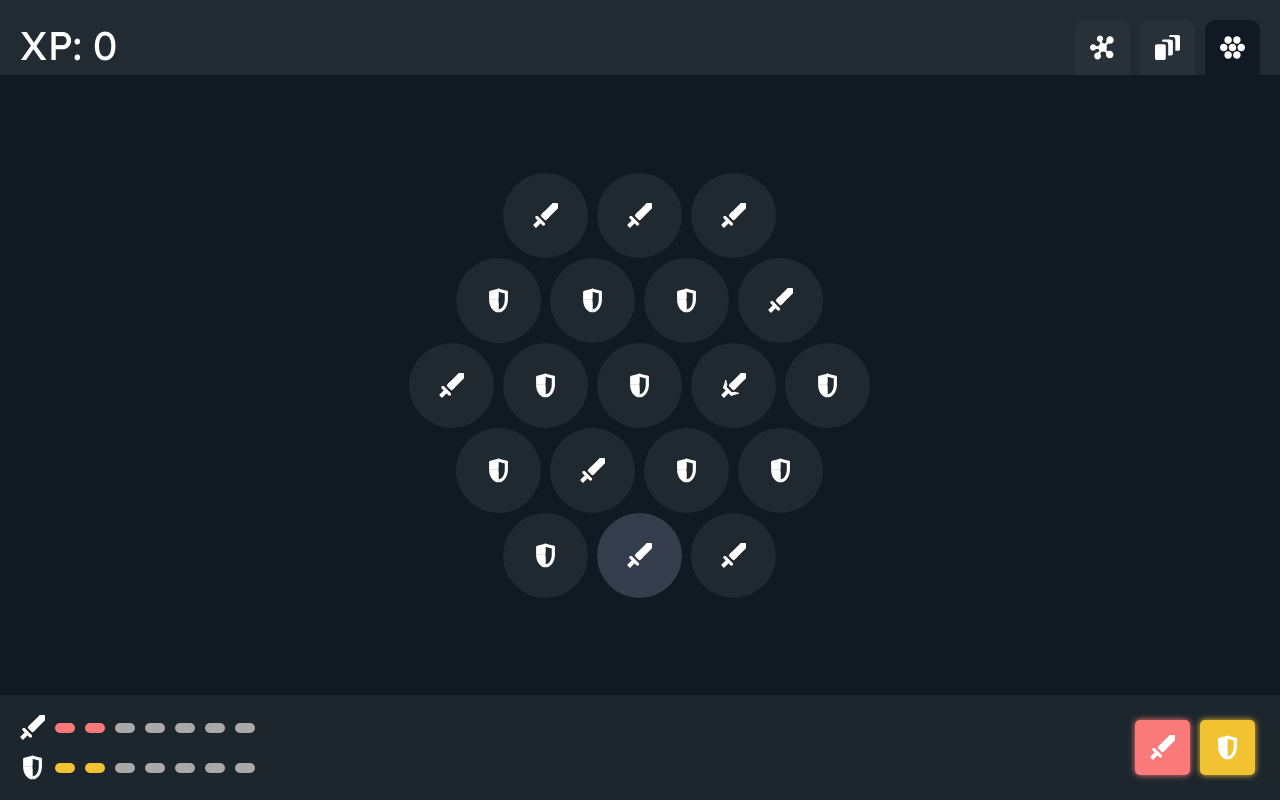
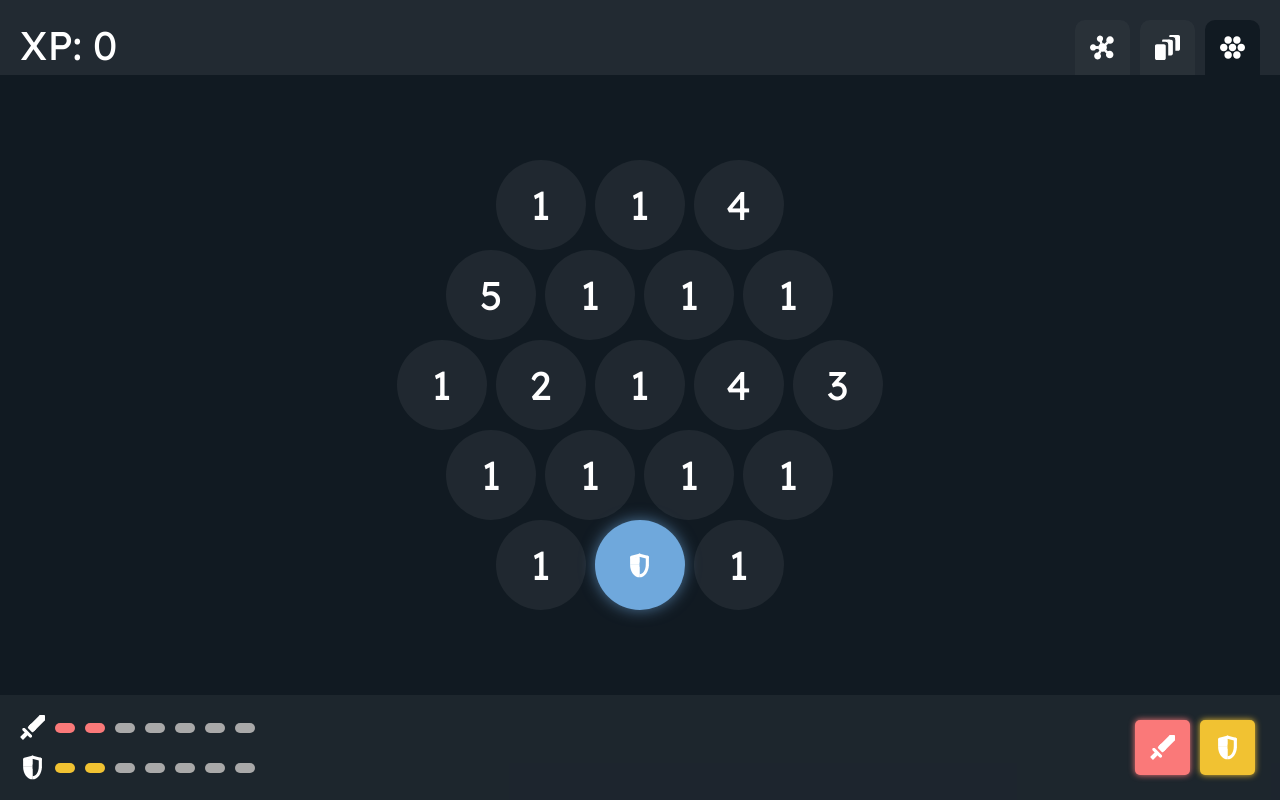
Before and after one commit to alexander-i-yang/Helix-3, a React (Create React App) app: page / in a window 1280 px wide. Built offline with nearby package versions, Linux system fonts and the light colour scheme.

Commit message:
Map with adjacency checking

```diff
--- a/src/App.js
+++ b/src/App.js
@@ -301,8 +301,8 @@ const skills = {
     1: {
       data: {
         background: "#5ed0c9",
-        //TODO: come up with something for this
-        title: "???",
+        title: "Bigger hand",
+        description: "You can hold more unused cards at once",
       },
     },
   },
@@ -779,14 +779,19 @@ const ExpCounter = props => {
 
 const MapSpace = props => {
   let className = "space";
+  const controlled = props.data["controlled"];
   if(props.data["playerSpace"]) className += " playerSpace";
   if(props.data["clicked"]) className += " clicked";
+  if(controlled) className += " controlled";
   return(
     <div
       className={className}
-      onClick={props.onClick}
-      >
-      <Icon name={props.data["iconName"]} />
+      onClick={props.onClick} >
+      {
+        controlled
+          ? <Icon name = {props.data["iconName"]} />
+          : <span>{props.data["stat"]}</span>
+      }
     </div>
   );
 };
@@ -805,10 +810,13 @@ class Map extends React.Component {
         const iconLevel = Math.floor(Math.random()*10);
         let icon = cards[iconSkill%2===0 ? "A" : "D"];
         icon = icon[iconLevel===0 ? 1 : 0]["name"];
-        console.log(icon);
+        const stat = iconSkill*Math.floor(Math.random()*5)+1;
         const space = {
           playerSpace: playerSpace,
+          controlled: playerSpace,
           iconName: icon,
+          iconCode: iconSkill+iconLevel,
+          stat: stat,
         };
         row.push(space);
       }
@@ -820,10 +828,41 @@ class Map extends React.Component {
     }
   }
 
+  checkAdjacent(curRow, curCol, nextRow, nextCol, thisRowSpaces, nextRowSpaces) {
+    if(curRow === nextRow) {
+      if(Math.abs(curCol-nextCol) === 1) return true;
+    } else if (Math.abs(curRow-nextRow) === 1) {
+      console.log(curCol, nextCol);
+      if(curCol === nextCol || curCol-thisRowSpaces+nextRowSpaces === nextCol) return true;
+    }
+    return false;
+  }
+
   spaceClick(row, col) {
     let spaces = this.state.spaces;
     const space = spaces[row][col];
-    const data = {clicked: true}
+    let playerRow = 0;
+    let playerCol = 0;
+    let rowInd = 0;
+    spaces.map(row => {
+      let colInd = 0;
+      row.map(col => {
+        if(col["playerSpace"]) {
+          playerRow = rowInd;
+          playerCol = colInd;
+          col["playerSpace"]=false;
+          return;
+        }
+        col["playerSpace"]=false;
+        colInd++;
+      });
+      rowInd++;
+    });
+    if(!this.checkAdjacent(playerRow, playerCol, row, col, spaces[playerRow].length, spaces[row].length)) {
+      spaces[playerRow][playerCol]["playerSpace"] = true;
+      return;
+    }
+    const data = {playerSpace: true, controlled: true,}
     Object.assign(space, data);
     spaces[row][col] = space;
     this.setState({spaces: spaces});
--- a/src/App.scss
+++ b/src/App.scss
@@ -74,8 +74,7 @@ body {
   }
   & .body {
     font-size: 18px;
-    margin: 20px;
-    margin-top: 10px;
+    margin: 10px 20px 20px;
     height: 100%;
     display: flex; flex-direction: column;
     justify-content: space-between;
@@ -176,17 +175,25 @@ button {
     display: flex;
     justify-content:center;
     & .space {
-      padding: 30px;
+      width: 90px; height: 90px;
       display: flex;
+      justify-content: center;
+      align-items: center;
       border-radius: 100px;
       background: #ffffff10;
       margin: 0 5px 0 4px;
       cursor: pointer;
       transition: all 0.3s;
-      &.clicked {background: #ffffff20;}
+      &:hover {transform: scale(1.05);}
+      /*&.clicked {background: #ffffff20;}*/
+      & span {display: flex;}
+      &.controlled {
+        background: #6fa8dc20;
+      }
       &.playerSpace {
-        background: #cfcfff30;
-        &.clicked {background: #c0c0ff28;}
+        background: #6fa8dc;
+        z-index: 1;
+        box-shadow: 0 0 15px 0 #6fa8dca0;
       }
     }
   }
```
